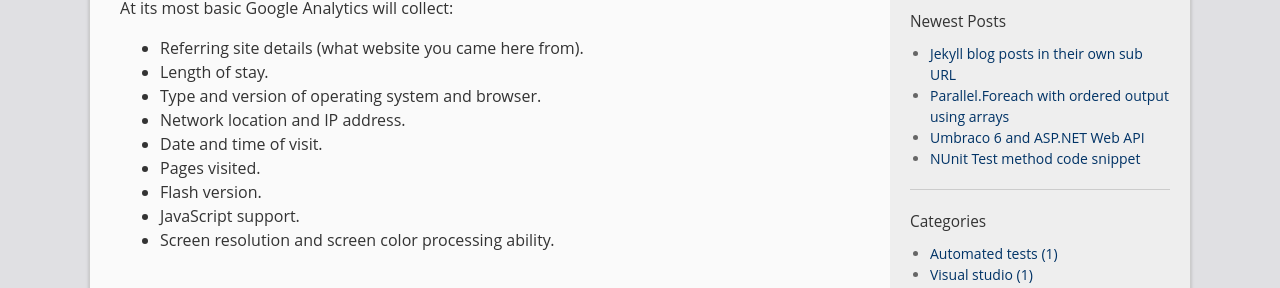
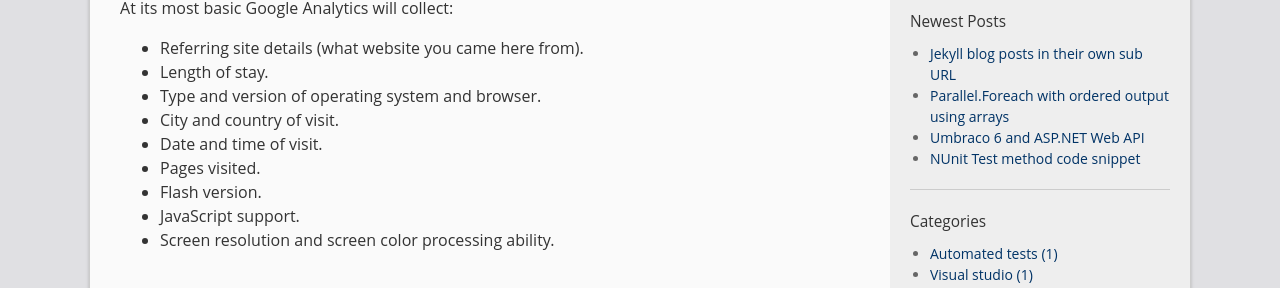
Before and after one commit to michali/blog, a Jekyll site: the page built from _pages/privacy-policy.md, in a window 1280 px wide. Shown: the part 363-651 px from the top of the page. Built offline with Jekyll 4.4.1, drawn with Linux system fonts in a browser that asks for light colours; comment, search, counter and statistics services are not loaded.

Commit message:
Updated privacy policy

```diff
--- a/_pages/privacy-policy.md
+++ b/_pages/privacy-policy.md
@@ -15,7 +15,7 @@ At its most basic Google Analytics will collect:
 * Referring site details (what website you came here from).
 * Length of stay.
 * Type and version of operating system and browser.
-* Network location and IP address.
+* City and country of visit.
 * Date and time of visit.
 * Pages visited.
 * Flash version.
```
Also changed, not shown: _posts/2018-04-09-Jekyll-blog-posts-structure.md (+1 -1 lines).
